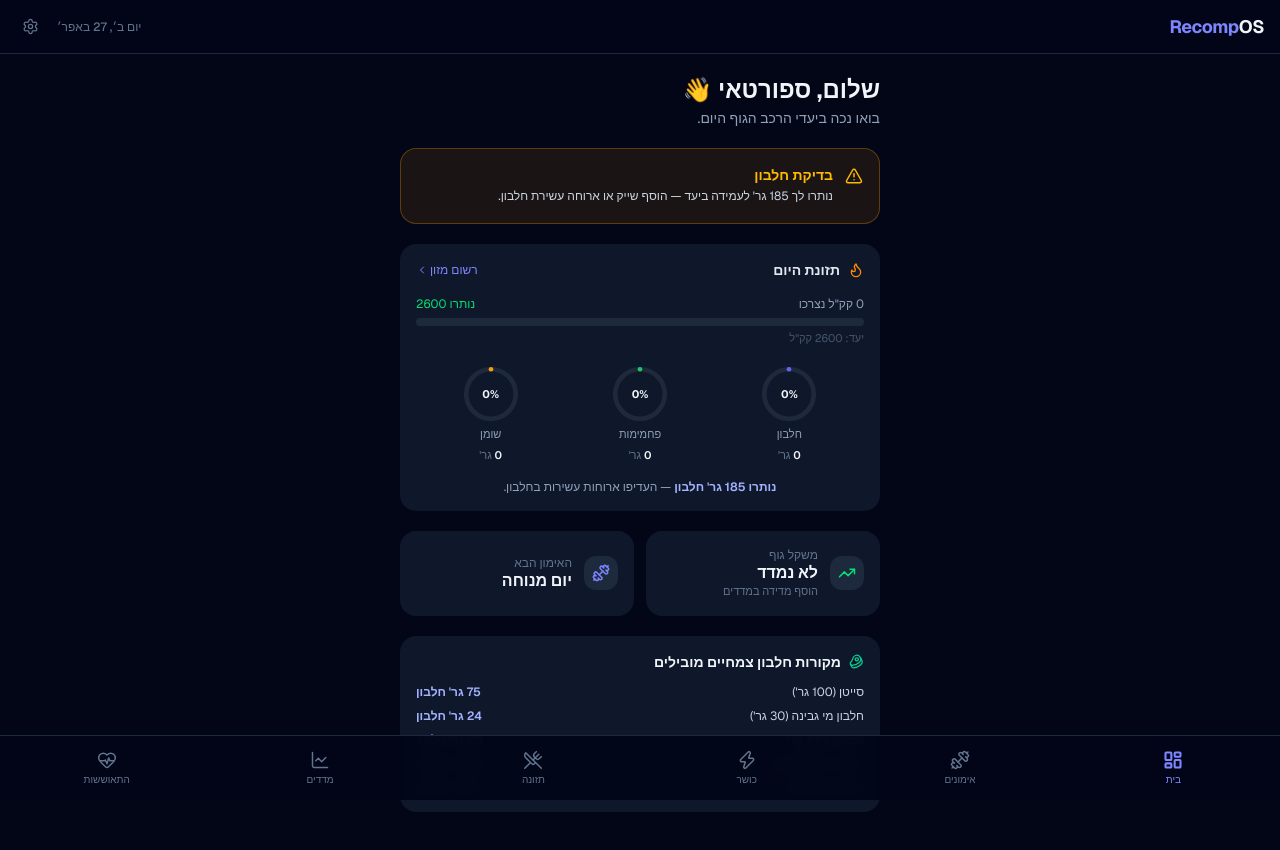
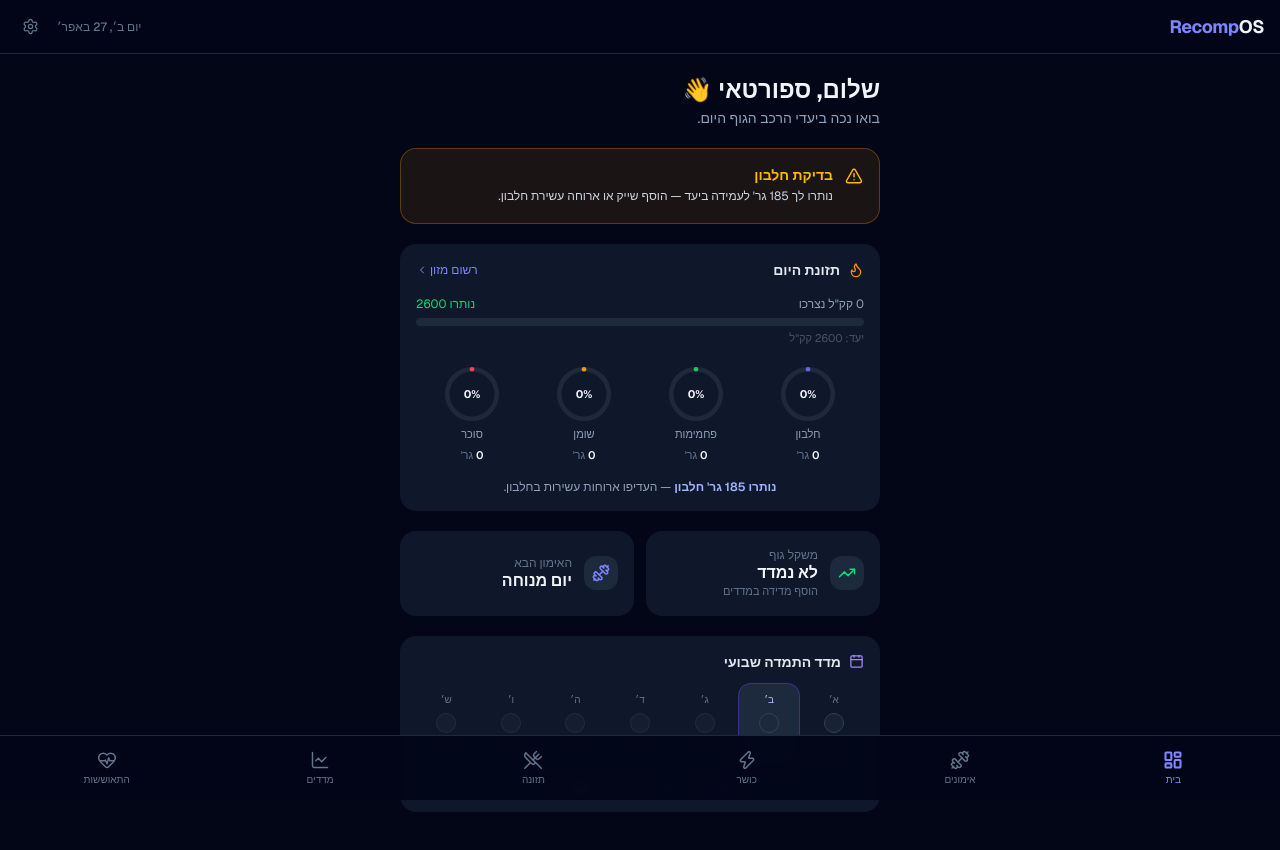
Before and after one commit to GrandVi-95/fitness-recomp, a Next.js app: page /dashboard in a window 1280 px wide. Shown: the top 850 px of the page. Built offline with nearby package versions, Linux system fonts and the light colour scheme; no server answers; the database is empty.

Commit message:
feat: upgrade dashboard with sugar metric, remove static list, and add weekly streak widget

```diff
--- a/src/app/(dashboard)/dashboard/page.tsx
+++ b/src/app/(dashboard)/dashboard/page.tsx
@@ -5,37 +5,55 @@ export const dynamic = "force-dynamic"
 import {
   Dumbbell,
   Flame,
-  Beef,
   TrendingUp,
   Zap,
   AlertTriangle,
   ChevronLeft,
+  Calendar,
 } from "lucide-react"
 import Link from "next/link"
 import { db } from "@/lib/db"
 import { getTodayNutrition, getTodayBounds } from "@/lib/nutrition"
+import { cn } from "@/lib/utils"
 
-const DEMO_USER_ID = "demo-user"
+const DEMO_USER_ID  = "demo-user"
+const TZ_OFFSET_MS  = 3 * 60 * 60 * 1000 // Israel UTC+3
+const SUGAR_TARGET  = 50                   // g/day — matches SUGAR_LIMIT_G in weeklyReport
 
-/**
- * Returns "YYYY-MM-DD" from a Date using its UTC components.
- * Used only for the soft smart-alert heuristic, where per-day grouping
- * doesn't need to be timezone-perfect.
- */
+// ── Date helpers ─────────────────────────────────────────────────────────────
+
+function israelDayKey(d: Date): string {
+  const s = new Date(d.getTime() + TZ_OFFSET_MS)
+  return `${s.getUTCFullYear()}-${String(s.getUTCMonth() + 1).padStart(2, "0")}-${String(s.getUTCDate()).padStart(2, "0")}`
+}
+
 function utcDateStr(d: Date): string {
   return `${d.getUTCFullYear()}-${String(d.getUTCMonth() + 1).padStart(2, "0")}-${String(d.getUTCDate()).padStart(2, "0")}`
 }
 
-// ── Server data helpers ──────────────────────────────────────────────────────
+// ── Types ─────────────────────────────────────────────────────────────────────
+
+interface WeekDayData {
+  dayKey:           string
+  isToday:          boolean
+  isFuture:         boolean
+  hadWorkout:       boolean
+  nutritionStatus:  "hit" | "partial" | "none"
+}
+
+// ── Server data helpers ───────────────────────────────────────────────────────
 
 async function getDashboardData() {
-  // getTodayBounds() returns UTC-equivalent boundaries for "today" in Israel
-  // time (UTC+3). Using getTodayNutrition() here instead of an inline query
-  // guarantees the dashboard and the Nutrition page always read identically.
   const { startOfDay } = getTodayBounds()
+  const twoDaysAgo = new Date(startOfDay.getTime() - 2 * 24 * 60 * 60 * 1000)
 
-  // Alert: look at the 2 complete calendar days immediately before today
-  const twoDaysAgo = new Date(startOfDay.getTime() - 2 * 24 * 60 * 60 * 1000)
+  // Current week bounds (Israel Sunday → Saturday) for the streak widget
+  const nowShifted    = new Date(Date.now() + TZ_OFFSET_MS)
+  const sundayShifted = new Date(nowShifted)
+  sundayShifted.setUTCDate(nowShifted.getUTCDate() - nowShifted.getUTCDay())
+  sundayShifted.setUTCHours(0, 0, 0, 0)
+  const weekStartUTC = new Date(sundayShifted.getTime() - TZ_OFFSET_MS)
+  const weekEndUTC   = new Date(weekStartUTC.getTime() + 7 * 24 * 60 * 60 * 1000)
 
   const [
     user,
@@ -44,43 +62,55 @@ async function getDashboardData() {
     lastSession,
     activePlan,
     alertNutritionLogs,
+    weekSessions,
+    weekNutritionLogs,
   ] = await Promise.all([
     db.user.findUnique({
-      where: { id: DEMO_USER_ID },
+      where:   { id: DEMO_USER_ID },
       include: { userSettings: true },
     }),
     getTodayNutrition(DEMO_USER_ID),
     db.bodyMetric.findFirst({
-      where: { userId: DEMO_USER_ID },
+      where:   { userId: DEMO_USER_ID },
       orderBy: { date: "desc" },
     }),
     db.workoutSession.findFirst({
-      where: { userId: DEMO_USER_ID },
+      where:   { userId: DEMO_USER_ID },
       orderBy: { startedAt: "desc" },
       include: { workout: true },
     }),
     db.workoutPlan.findFirst({
-      where: { userId: DEMO_USER_ID, isActive: true },
+      where:   { userId: DEMO_USER_ID, isActive: true },
       include: { workouts: { orderBy: { order: "asc" } } },
     }),
     db.nutritionLog.findMany({
-      where: { userId: DEMO_USER_ID, date: { gte: twoDaysAgo, lt: startOfDay } },
+      where:   { userId: DEMO_USER_ID, date: { gte: twoDaysAgo, lt: startOfDay } },
+      include: { foodItems: true },
+    }),
+    // Week streak: completed workout sessions
+    db.workoutSession.findMany({
+      where:   { userId: DEMO_USER_ID, completedAt: { gte: weekStartUTC, lt: weekEndUTC } },
+      select:  { completedAt: true },
+    }),
+    // Week streak: nutrition logs
+    db.nutritionLog.findMany({
+      where:   { userId: DEMO_USER_ID, date: { gte: weekStartUTC, lt: weekEndUTC } },
       include: { foodItems: true },
     }),
   ])
 
-  // Targets
-  const settings = user?.userSettings
+  // ── Targets ──────────────────────────────────────────────────────────────────
+  const settings    = user?.userSettings
   const latestWeight = latestMetric?.weightKg ?? null
   const targetCalories = user?.targetCalories ?? 2600
-  let targetProtein = user?.targetProtein ?? 185
+  let   targetProtein  = user?.targetProtein  ?? 185
   if (settings?.autoProteinGoal && latestWeight) {
     targetProtein = Math.round(latestWeight * 2.2)
   }
-  const targetFats = user?.targetFats ?? Math.round((targetCalories * 0.25) / 9)
+  const targetFats  = user?.targetFats  ?? Math.round((targetCalories * 0.25) / 9)
   const targetCarbs = user?.targetCarbs ?? Math.round((targetCalories - targetProtein * 4 - targetFats * 9) / 4)
 
-  // Next workout
+  // ── Next workout ──────────────────────────────────────────────────────────────
   let nextWorkout: { name: string; dayLabel: string } | null = null
   if (activePlan?.workouts?.length) {
     if (!lastSession) {
@@ -91,28 +121,69 @@ async function getDashboardData() {
     }
   }
 
-  // ── Smart alert (last 2 complete days both below target by >20%) ──────────
+  // ── Smart alert (last 2 complete days both below target by >20%) ─────────────
   const smartAlertsEnabled = settings?.smartAlertsEnabled ?? true
-  let showSmartAlert = false
+  let   showSmartAlert     = false
 
   if (smartAlertsEnabled) {
     const alertDayMap = new Map<string, { calories: number; protein: number }>()
     for (const log of alertNutritionLogs) {
-      const key = utcDateStr(log.date)
+      const key  = utcDateStr(log.date)
       const prev = alertDayMap.get(key) ?? { calories: 0, protein: 0 }
       prev.calories += log.foodItems.reduce((s, i) => s + i.calories, 0)
       prev.protein  += log.foodItems.reduce((s, i) => s + i.protein, 0)
       alertDayMap.set(key, prev)
     }
-
     if (alertDayMap.size >= 2) {
-      const days = [...alertDayMap.values()]
+      const days      = [...alertDayMap.values()]
       const THRESHOLD = 0.8
-      const bothBelowCalories = days.every((d) => d.calories < targetCalories * THRESHOLD)
-      const bothBelowProtein  = days.every((d) => d.protein  < targetProtein  * THRESHOLD)
-      showSmartAlert = bothBelowCalories || bothBelowProtein
+      showSmartAlert  =
+        days.every((d) => d.calories < targetCalories * THRESHOLD) ||
+        days.every((d) => d.protein  < targetProtein  * THRESHOLD)
     }
   }
+
+  // ── Weekly streak computation ─────────────────────────────────────────────────
+  // Workout days set
+  const workoutDayKeys = new Set(
+    weekSessions
+      .filter((s) => s.completedAt)
+      .map((s) => israelDayKey(s.completedAt!)),
+  )
+
+  // Nutrition per-day accumulator
+  const nutritionByDay = new Map<string, { calories: number; protein: number }>()
+  for (const log of weekNutritionLogs) {
+    const key  = israelDayKey(log.date)
+    const prev = nutritionByDay.get(key) ?? { calories: 0, protein: 0 }
+    prev.calories += log.foodItems.reduce((s, i) => s + i.calories, 0)
+    prev.protein  += log.foodItems.reduce((s, i) => s + i.protein, 0)
+    nutritionByDay.set(key, prev)
+  }
+
+  const todayKey = israelDayKey(new Date())
+
+  const weekDays: WeekDayData[] = Array.from({ length: 7 }, (_, i) => {
+    const dayUTC = new Date(weekStartUTC.getTime() + i * 24 * 60 * 60 * 1000)
+    const key    = israelDayKey(dayUTC)
+    const nutr   = nutritionByDay.get(key)
+    const isFuture = key > todayKey
+
+    let nutritionStatus: WeekDayData["nutritionStatus"] = "none"
+    if (!isFuture && nutr) {
+      const calOk  = nutr.calories >= targetCalories * 0.8
+      const protOk = nutr.protein  >= targetProtein  * 0.8
+      nutritionStatus = calOk && protOk ? "hit" : "partial"
+    }
+
+    return {
+      dayKey: key,
+      isToday:   key === todayKey,
+      isFuture,
+      hadWorkout: workoutDayKeys.has(key),
+      nutritionStatus,
+    }
+  })
 
   return {
     userName: user?.name ?? "ספורטאי",
@@ -124,10 +195,11 @@ async function getDashboardData() {
     latestWeight,
     nextWorkout,
     showSmartAlert,
+    weekDays,
   }
 }
 
-// ── Sub-components ───────────────────────────────────────────────────────────
+// ── Sub-components ────────────────────────────────────────────────────────────
 
 function MacroRing({
   label,
@@ -199,7 +271,82 @@ function StatCard({
   )
 }
 
-// ── Page ─────────────────────────────────────────────────────────────────────
+// Day abbreviations for Sunday-first Israel week
+const DAY_LABELS = ["א׳", "ב׳", "ג׳", "ד׳", "ה׳", "ו׳", "ש׳"]
+
+function WeeklyStreak({ days }: { days: WeekDayData[] }) {
+  return (
+    <div className="bg-slate-900 rounded-2xl p-4 space-y-3">
+      <h2 className="text-sm font-semibold flex items-center gap-2 text-slate-200">
+        <Calendar size={15} className="text-violet-400" /> מדד התמדה שבועי
+      </h2>
+
+      <div className="grid grid-cols-7 gap-1">
+        {days.map((day, i) => (
+          <div
+            key={day.dayKey}
+            className={cn(
+              "flex flex-col items-center gap-1.5 py-2 rounded-xl transition-colors",
+              day.isToday ? "bg-slate-800 ring-1 ring-violet-500/40" : "",
+            )}
+          >
+            {/* Day label */}
+            <span
+              className={cn(
+                "text-[10px] font-medium",
+                day.isToday ? "text-violet-300" : "text-slate-500",
+              )}
+            >
+              {DAY_LABELS[i]}
+            </span>
+
+            {/* Workout indicator */}
+            {day.isFuture ? (
+              <div className="w-5 h-5 rounded-full border border-slate-700/40 bg-slate-800/40" />
+            ) : day.hadWorkout ? (
+              <div className="w-5 h-5 rounded-full bg-indigo-500 flex items-center justify-center">
+                <Dumbbell size={9} className="text-white" />
+              </div>
+            ) : (
+              <div className="w-5 h-5 rounded-full border border-slate-700 bg-slate-800/60" />
+            )}
+
+            {/* Nutrition indicator */}
+            {day.isFuture ? (
+              <div className="w-5 h-5 rounded-full border border-slate-700/40 bg-slate-800/40" />
+            ) : day.nutritionStatus === "hit" ? (
+              <div className="w-5 h-5 rounded-full bg-emerald-500 flex items-center justify-center">
+                <span className="text-white text-[9px] font-black leading-none">✓</span>
+              </div>
+            ) : day.nutritionStatus === "partial" ? (
+              <div className="w-5 h-5 rounded-full bg-amber-400/80" />
+            ) : (
+              <div className="w-5 h-5 rounded-full border border-slate-700 bg-slate-800/60" />
+            )}
+          </div>
+        ))}
+      </div>
+
+      {/* Legend */}
+      <div className="flex items-center justify-center gap-5 pt-0.5">
+        <span className="flex items-center gap-1.5 text-[10px] text-slate-500">
+          <span className="w-2.5 h-2.5 rounded-full bg-indigo-500 inline-block" />
+          אימון
+        </span>
+        <span className="flex items-center gap-1.5 text-[10px] text-slate-500">
+          <span className="w-2.5 h-2.5 rounded-full bg-emerald-500 inline-block" />
+          יעד תזונה ✓
+        </span>
+        <span className="flex items-center gap-1.5 text-[10px] text-slate-500">
+          <span className="w-2.5 h-2.5 rounded-full bg-amber-400/80 inline-block" />
+          חלקי
+        </span>
+      </div>
+    </div>
+  )
+}
+
+// ── Page ──────────────────────────────────────────────────────────────────────
 
 export default async function DashboardPage() {
   const {
@@ -212,10 +359,11 @@ export default async function DashboardPage() {
     latestWeight,
     nextWorkout,
     showSmartAlert,
+    weekDays,
   } = await getDashboardData()
 
-  const caloriesLeft = targetCalories - todayNutrition.calories
-  const proteinLeft = targetProtein - todayNutrition.protein
+  const caloriesLeft   = targetCalories - todayNutrition.calories
+  const proteinLeft    = targetProtein  - todayNutrition.protein
   const isProteinBehind = proteinLeft > targetProtein * 0.3
 
   return (
@@ -282,7 +430,7 @@ export default async function DashboardPage() {
           <p className="text-[11px] text-slate-600 mt-1">יעד: {targetCalories} קק"ל</p>
         </div>
 
-        {/* טבעות מאקרו */}
+        {/* טבעות מאקרו — Protein · Carbs · Fat · Sugar */}
         <div className="flex justify-around pt-1">
           <MacroRing
             label="חלבון"
@@ -304,6 +452,13 @@ export default async function DashboardPage() {
             target={targetFats}
             unit=" גר'"
             color="#f59e0b"
+          />
+          <MacroRing
+            label="סוכר"
+            current={todayNutrition.sugar}
+            target={SUGAR_TARGET}
+            unit=" גר'"
+            color="#f43f5e"
           />
         </div>
 
@@ -349,26 +504,8 @@ export default async function DashboardPage() {
         </Link>
       )}
 
-      {/* מקורות חלבון מובילים */}
-      <div className="bg-slate-900 rounded-2xl p-4">
-        <h2 className="text-sm font-semibold mb-3 flex items-center gap-2">
-          <Beef size={15} className="text-emerald-400" /> מקורות חלבון צמחיים מובילים
-        </h2>
-        <ul className="space-y-2">
-          {[
-            { name: "סייטן (100 גר')", protein: 75, kcal: 370 },
-            { name: "חלבון מי גבינה (30 גר')", protein: 24, kcal: 114 },
-            { name: "טמפה (100 גר')", protein: 20, kcal: 193 },
-            { name: "יוגורט יווני (200 גר')", protein: 20, kcal: 118 },
-            { name: "אדממה (150 גר')", protein: 18, kcal: 182 },
-          ].map((food) => (
-            <li key={food.name} className="flex items-center justify-between text-xs">
-              <span className="text-slate-300">{food.name}</span>
-              <span className="text-indigo-300 font-semibold">{food.protein} גר' חלבון</span>
-            </li>
-          ))}
-        </ul>
-      </div>
+      {/* מדד התמדה שבועי */}
+      <WeeklyStreak days={weekDays} />
     </div>
   )
 }
```
Also changed, not shown: src/app/api/ai/suggest-meal/route.ts (+33 -3 lines).
